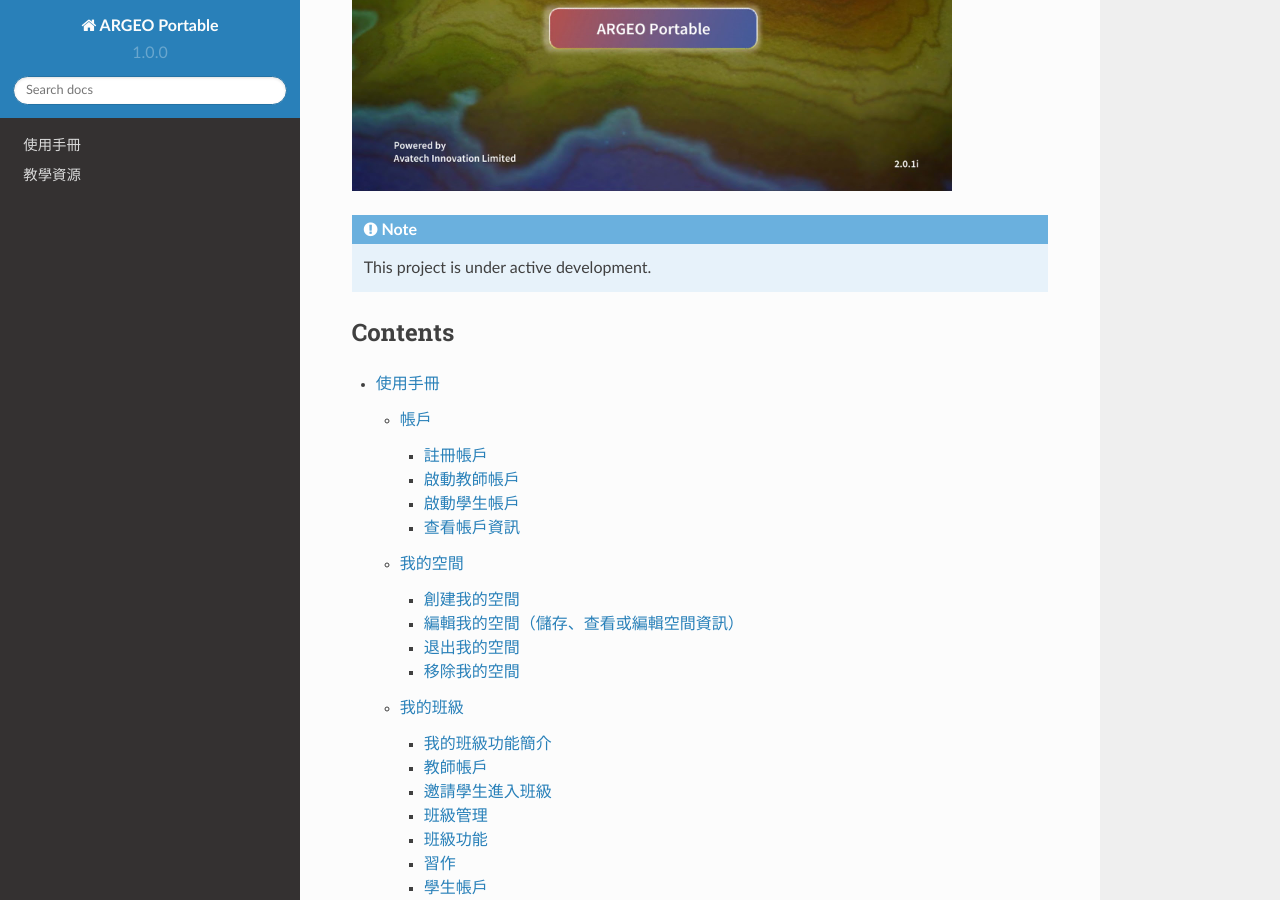
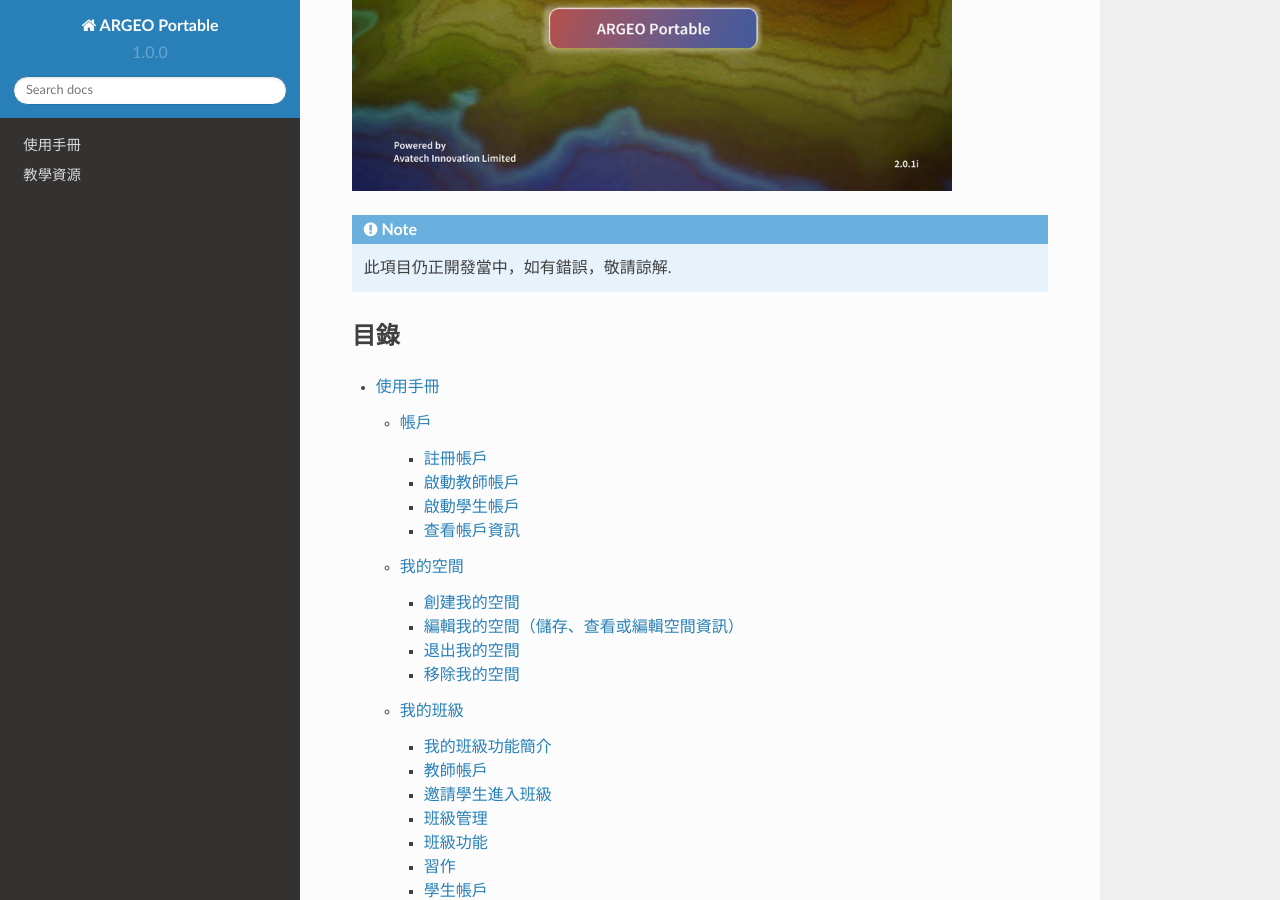
Before and after one commit to Avatech-hk/argeoportable, a Sphinx documentation site: the page built from docs/source/index.rst, in a window 1280 px wide and 900 px high, scrolled down 931 px. Built offline with Sphinx 7.4.7 and the Read the Docs theme 2.0.0, drawn with Linux system fonts in a browser that asks for light colours; pages that are not in the unit, such as notebooks, are missing from menus.

Commit message:
Update index.rst

```diff
--- a/docs/source/index.rst
+++ b/docs/source/index.rst
@@ -22,9 +22,9 @@
 
 .. note::
 
-   This project is under active development.
+   此項目仍正開發當中，如有錯誤，敬請諒解.
 
-Contents
+目錄
 --------
 .. toctree::
     :maxdepth: 2
```
